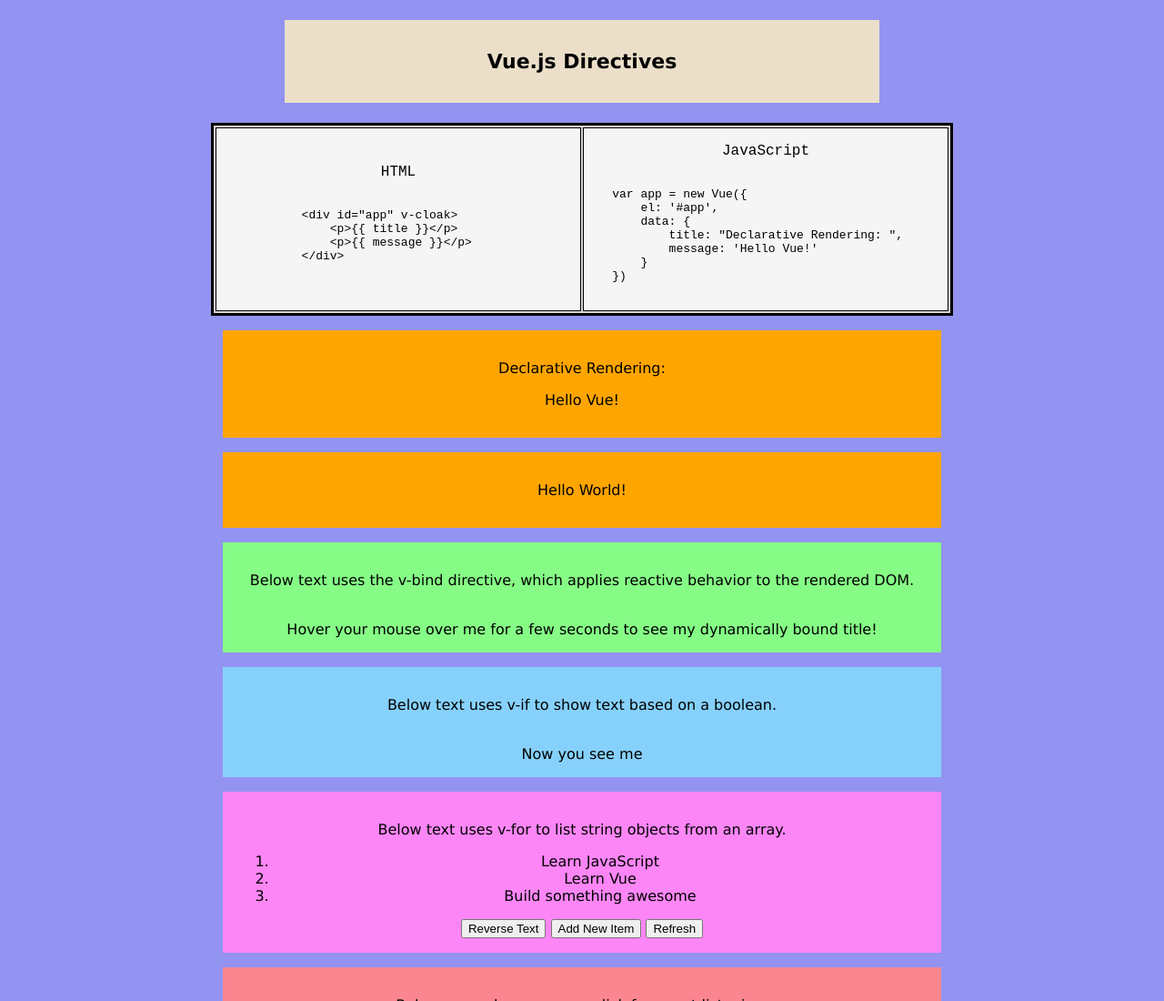
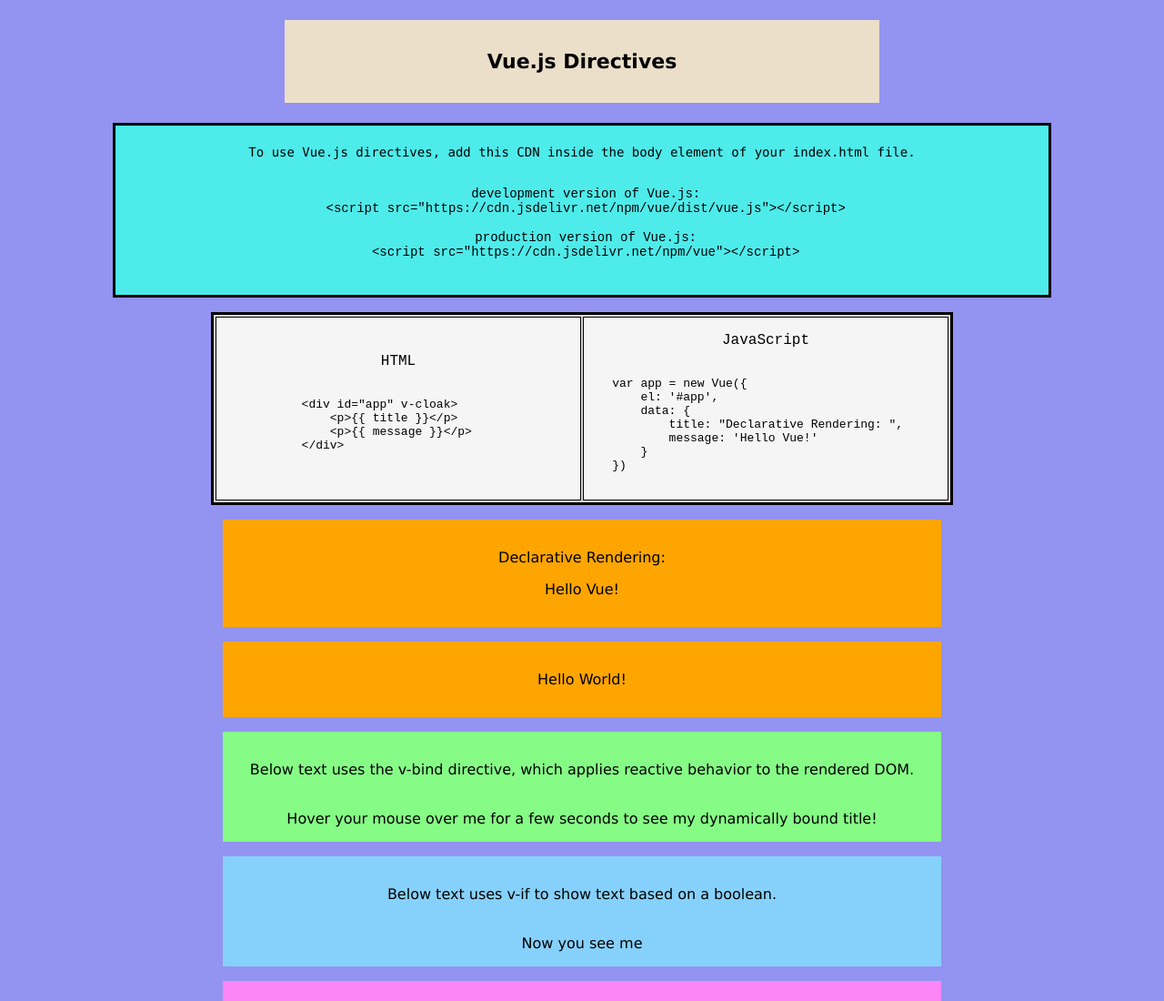
Before and after one commit to walterlee7/vue-tutorial, a website: page build/index.html in a window 1280 px wide. Shown: the top 1100 px of the page at 91% size. Drawn offline with nearby package versions, Linux system fonts and the light colour scheme.

Commit message:
intro added

```diff
--- a/build/index.html
+++ b/build/index.html
@@ -17,6 +17,19 @@
 
     <div id="title" v-cloak>
         <p>{{ title }}</p>
+    </div>
+
+    <div id="intro">
+        <p>To use Vue.js directives, add this CDN inside the body element of your index.html file.</p>
+        <pre id="intro-code">
+            <code>
+ development version of Vue.js:
+ &lt;script src="https://cdn.jsdelivr.net/npm/vue/dist/vue.js"&gt;&lt;/script&gt;
+
+ production version of Vue.js:
+ &lt;script src="https://cdn.jsdelivr.net/npm/vue"&gt;&lt;/script&gt;
+            </code>
+        </pre>
     </div>
 
     <table id="table">
--- a/build/style.css
+++ b/build/style.css
@@ -19,6 +19,26 @@
     width: 50%;
     font-weight: bold;
     font-size: 22px;
+}
+
+#intro {
+    background-color: rgb(78, 235, 235);
+    border: 3px solid black;
+    font-family: "Lucida Console", Monaco, monospace;
+    text-align: center;
+    margin: 1em;
+    padding: 0.5em;
+    left: 0;
+    right: 0;
+    margin-left: auto;
+    margin-right: auto;
+    width: 80%;
+    font-size: 14px;
+}
+
+#intro-code {
+    margin: 0;
+    padding: 0;
 }
 
 #code {
```
